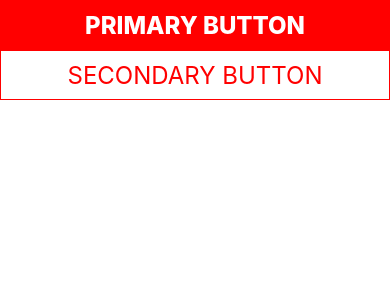
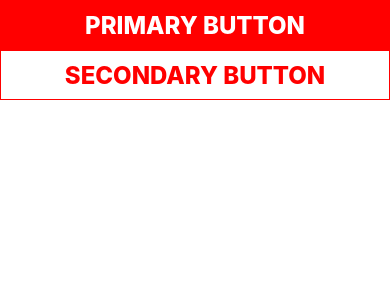
Before and after one commit to ozgunbal/react-native-workshop, a React Native app: screen / in a window 390 px wide. Shown: the top 300 px of the page. Built offline with nearby package versions, Linux system fonts and the light colour scheme.

Commit message:
Add styled component for button style

```diff
--- a/App.tsx
+++ b/App.tsx
@@ -30,6 +30,8 @@ const App = () => {
         style={backgroundStyle}>
           <Button title="Primary Button" variant="primary" disabled={false} />
           <Button title="Secondary Button" variant="secondary" />
+          {/* Remove above buttons */}
+          {/* Make a form component(./Form.tsx) and import here */}
       </ScrollView>
     </SafeAreaView>
   );
--- /dev/null
+++ b/components/Button.styles.tsx
@@ -0,0 +1,39 @@
+import {
+  TouchableOpacityProps,
+  Text,
+  View
+} from 'react-native';
+import styled from "styled-components/native";
+
+interface StyledProps {
+  variant: 'primary' | 'secondary' | 'disabled';
+}
+
+export const StyledTextBase = styled(Text)`
+  font-size: 24px;
+  font-weight: 800;
+`;
+
+export const StyledText = styled(StyledTextBase)`
+  color: ${({ variant }: StyledProps) => {
+    if (variant === 'primary') return "white";
+    if (variant === 'secondary') return "red";
+    if (variant === 'disabled') return "black";
+  }};
+`;
+
+export const StyledViewBase = styled(View)`
+  justify-content: center;
+  align-items: center;
+  height: 50px;
+`;
+
+export const StyledView = styled(StyledViewBase) <StyledProps>`
+  background-color: ${({ variant }: StyledProps) => {
+    if (variant === 'primary') return "red";
+    if (variant === 'secondary') return "white";
+    if (variant === 'disabled') return "grey";
+  }};
+  ${({ variant }: StyledProps) => variant === 'secondary' ? "border-color: red;" : ''}
+  ${({ variant }: StyledProps) => variant === 'secondary' ? "border-width: 1px;" : ''}
+`;
--- a/components/Button.tsx
+++ b/components/Button.tsx
@@ -2,10 +2,9 @@ import React, { FC } from 'react';
 import {
   TouchableOpacity,
   TouchableOpacityProps,
-  Text,
-  StyleSheet,
-  View
 } from 'react-native';
+
+import { StyledView, StyledText } from './Button.styles';
 
 interface Props extends TouchableOpacityProps {
   variant: 'primary' | 'secondary';
@@ -17,58 +16,13 @@ const Button: FC<Props> = ({ variant, title, uppercase = true, ...props }: any)
   const buttonVariant = props.disabled ? "disabled" : variant;
   return (
     <TouchableOpacity {...props}>
-      <View style={viewStyles[buttonVariant as keyof typeof viewStyles]}>
-        <Text style={textStyles[`${buttonVariant}Text` as keyof typeof textStyles]}>
+      <StyledView variant={buttonVariant}>
+        <StyledText variant={buttonVariant}>
           {uppercase ? title.toUpperCase() : title}
-        </Text>
-      </View>
+        </StyledText>
+      </StyledView>
     </TouchableOpacity>
   );
 };
 
 export default Button;
-
-/*
-  Use styled-component instead of stylesheet
-*/
-
-const viewStyles = StyleSheet.create({
-  primary: {
-    backgroundColor: "red",
-    justifyContent: "center",
-    alignItems: 'center',
-    height: 50,
-  },
-  secondary: {
-    backgroundColor: "white",
-    borderColor: "red",
-    borderWidth: 1,
-    justifyContent: "center",
-    alignItems: 'center',
-    height: 50,
-  },
-  disabled: {
-    backgroundColor: "grey",
-    justifyContent: "center",
-    alignItems: 'center',
-    height: 50,
-  },
-});
-
-const textStyles = StyleSheet.create({
-  primaryText: {
-    color: "white",
-    fontSize: 24,
-    fontWeight: "800"
-  },
-  secondaryText: {
-    color: "red",
-    fontSize: 24,
-    ontWeight: "800"
-  },
-  disabledText: {
-    color: "black",
-    fontSize: 24,
-    ontWeight: "800"
-  }
-});
--- a/package.json
+++ b/package.json
@@ -11,7 +11,8 @@
   },
   "dependencies": {
     "react": "18.1.0",
-    "react-native": "0.70.5"
+    "react-native": "0.70.5",
+    "styled-components": "^5.3.6"
   },
   "devDependencies": {
     "@babel/core": "^7.12.9",
```
Also changed, not shown: Form.tsx (added, +14 -0 lines), 1 other file (tests, documents, lock files or other folders).
